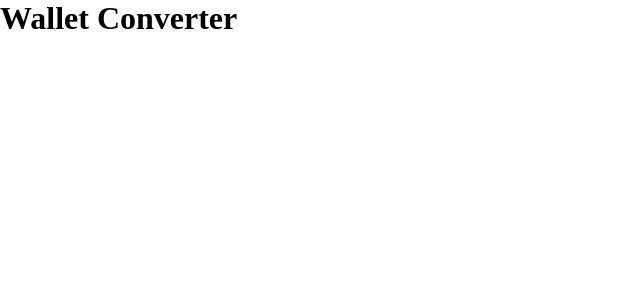
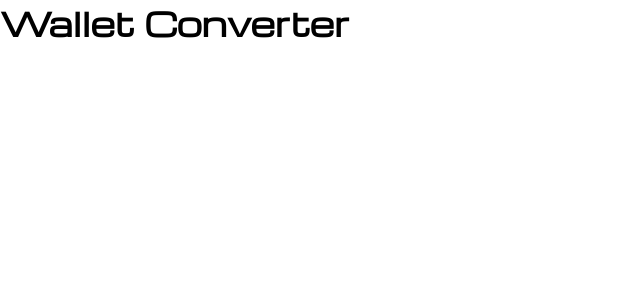
Before and after one commit to MoisesSantana/wallet-converter, a React (Vite) app: page / in a window 1280 px wide. Shown: the top 300 px of the page, without its empty margins (0-640 px from the left). Built offline with nearby package versions, Linux system fonts and the light colour scheme.

Commit message:
update global style

```diff
--- a/index.html
+++ b/index.html
@@ -1,8 +1,12 @@
 <!DOCTYPE html>
 <html lang="en">
   <head>
+    <link rel="preconnect" href="https://fonts.gstatic.com" crossorigin>
+    <link rel="preconnect" href="https://fonts.googleapis.com">
     <meta charset="UTF-8" />
     <link rel="icon" type="image/svg+xml" href="/fav.svg" />
+    <link href="https://fonts.googleapis.com/css2?family=Michroma&display=swap" rel="stylesheet">
+
     <meta name="viewport" content="width=device-width, initial-scale=1.0" />
     <title>Wallet Converter</title>
   </head>
--- a/src/GlobalStyle.ts
+++ b/src/GlobalStyle.ts
@@ -35,6 +35,14 @@
     color: var(--text);
   }
 
+  body, input, button, textarea {
+    font-family: 'Michroma', sans-serif;
+  }
+
+  h1, h2, h3, h4, h5, h6, strong {
+    text-shadow: 1px 1px 3px solid rgba(0, 0, 0, 0.8);
+  }
+
   button {
     cursor: pointer;
   }
```
